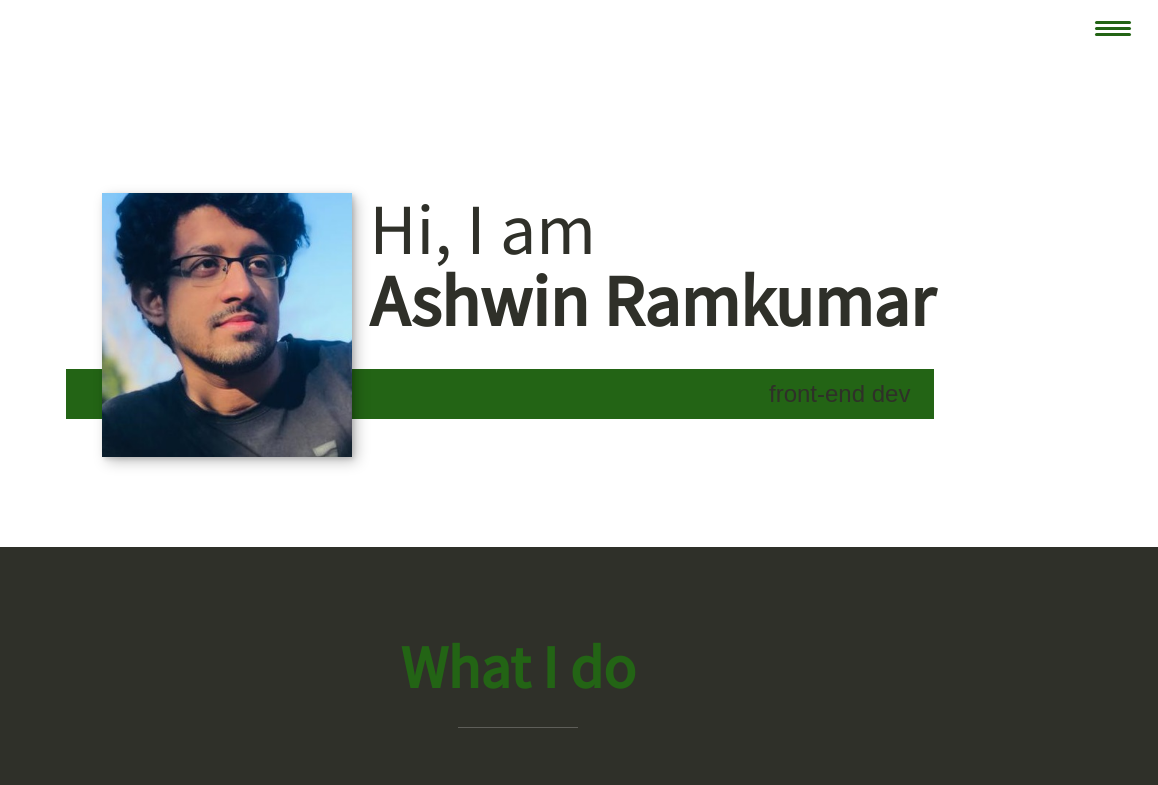
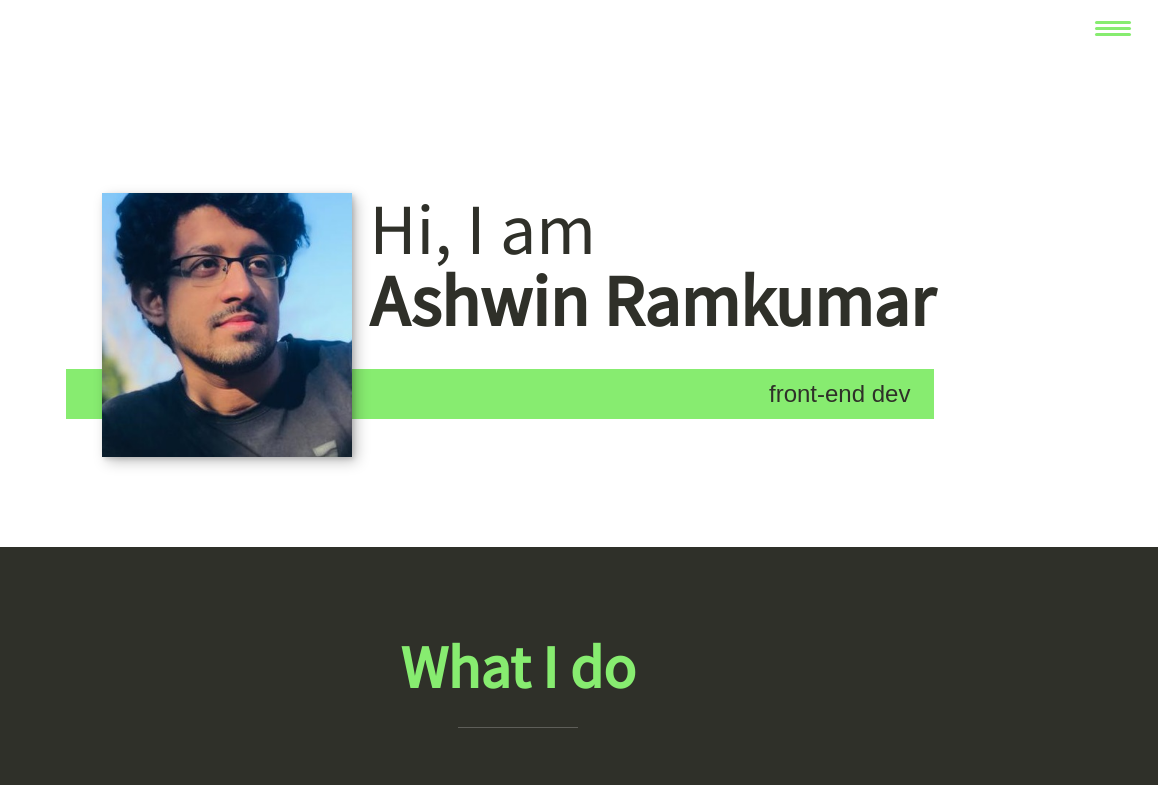
Before and after one commit to ashwinr63/Personal_Portfolio, a plain HTML site: page index.html in a window 1280 px wide. Shown: the top 785 px of the page, 122-1280 px from the left. Drawn offline with nearby package versions, Linux system fonts and the light colour scheme.

Commit message:
Small changes to CSS

```diff
--- a/css/style.css
+++ b/css/style.css
@@ -13,7 +13,7 @@
 
     --clr-lg: rgba(255, 255, 255, 0.897);
     --clr-dk: #2f3029;
-    --clr-accnt: #236415;
+    --clr-accnt: #87ec70;
 
     --fs-h1: 3rem;
     --fs-h2: 2.25rem;
```
